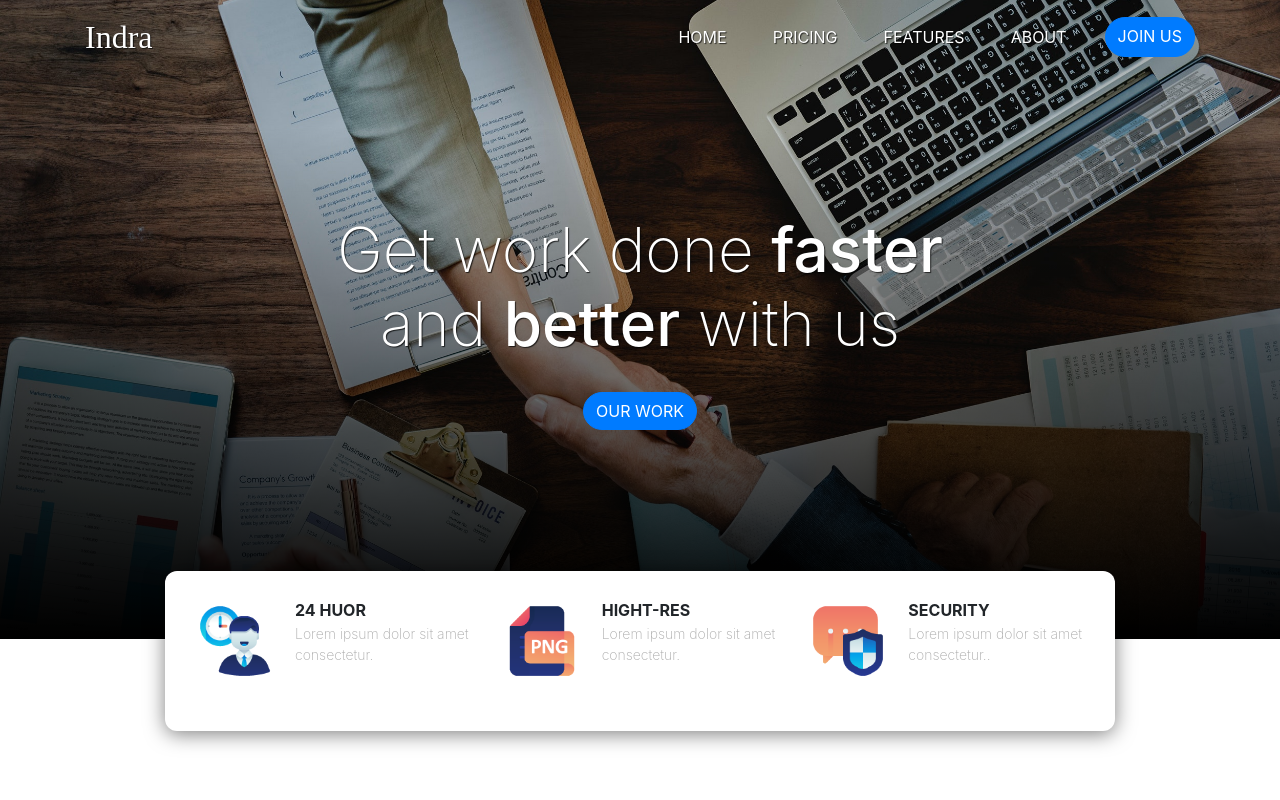
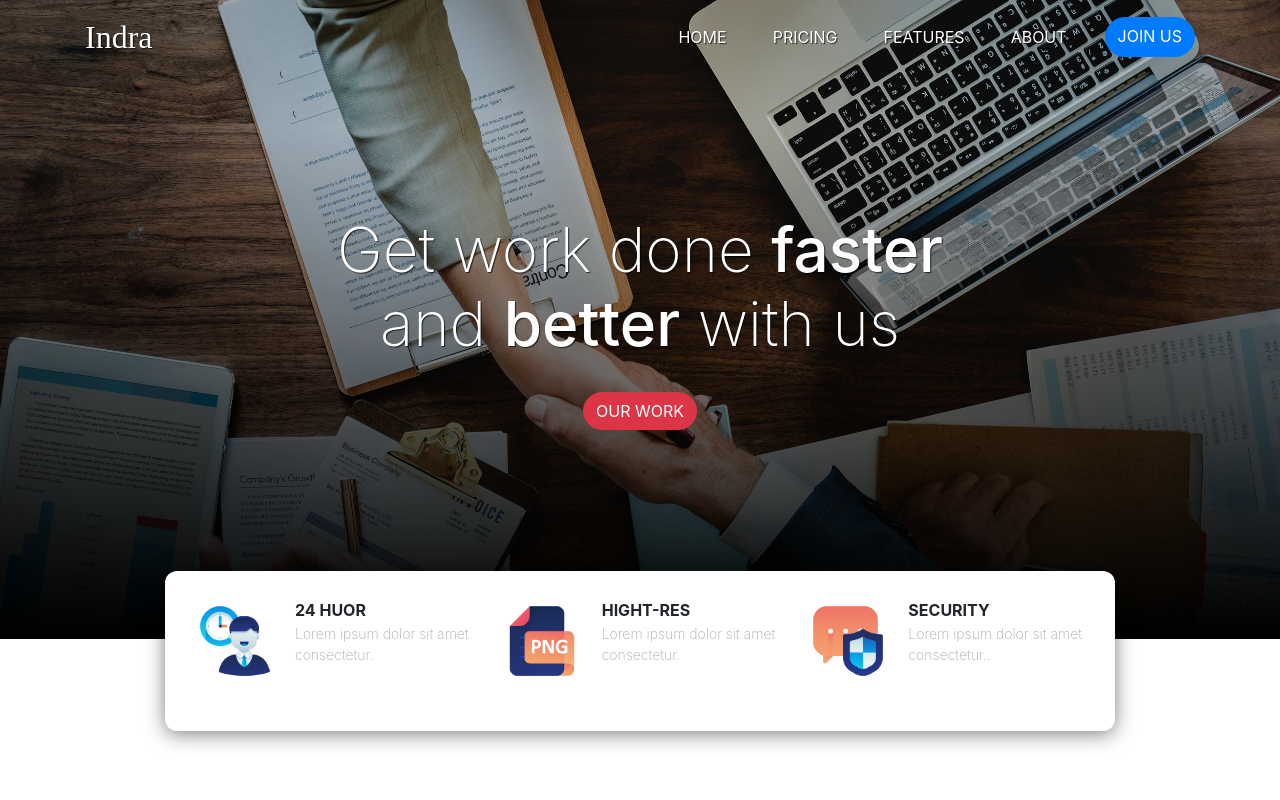
Before and after one commit to Indra-15/weblanding, a plain HTML site: page index.html in a window 1280 px wide. Shown: the top 800 px of the page. Drawn offline with nearby package versions, Linux system fonts and the light colour scheme; a web font is replaced by a local one.

Commit message:
mengubah warna tombol

```diff
--- a/index.html
+++ b/index.html
@@ -49,7 +49,7 @@
     <div class="container">
       <h1 class="display-4">Get work done <span>faster</span>
         <br> and <span>better</span> with us</h1>
-      <a href="" class="btn btn-primary tombol">Our Work</a>
+      <a href="" class="btn btn-danger tombol">Our Work</a>
     </div>
   </div>
   <!-- akhir jumbbotron -->
```
